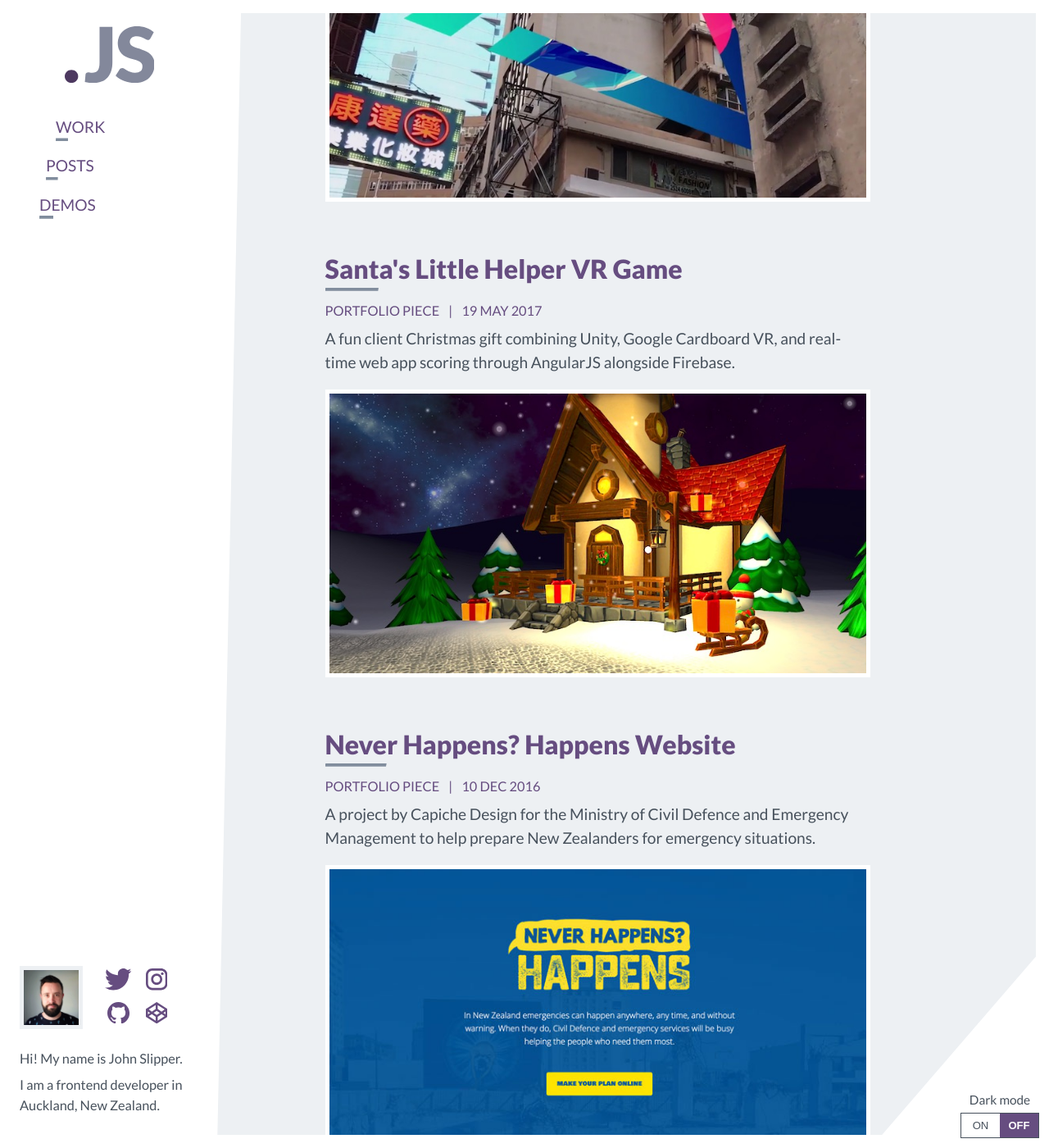
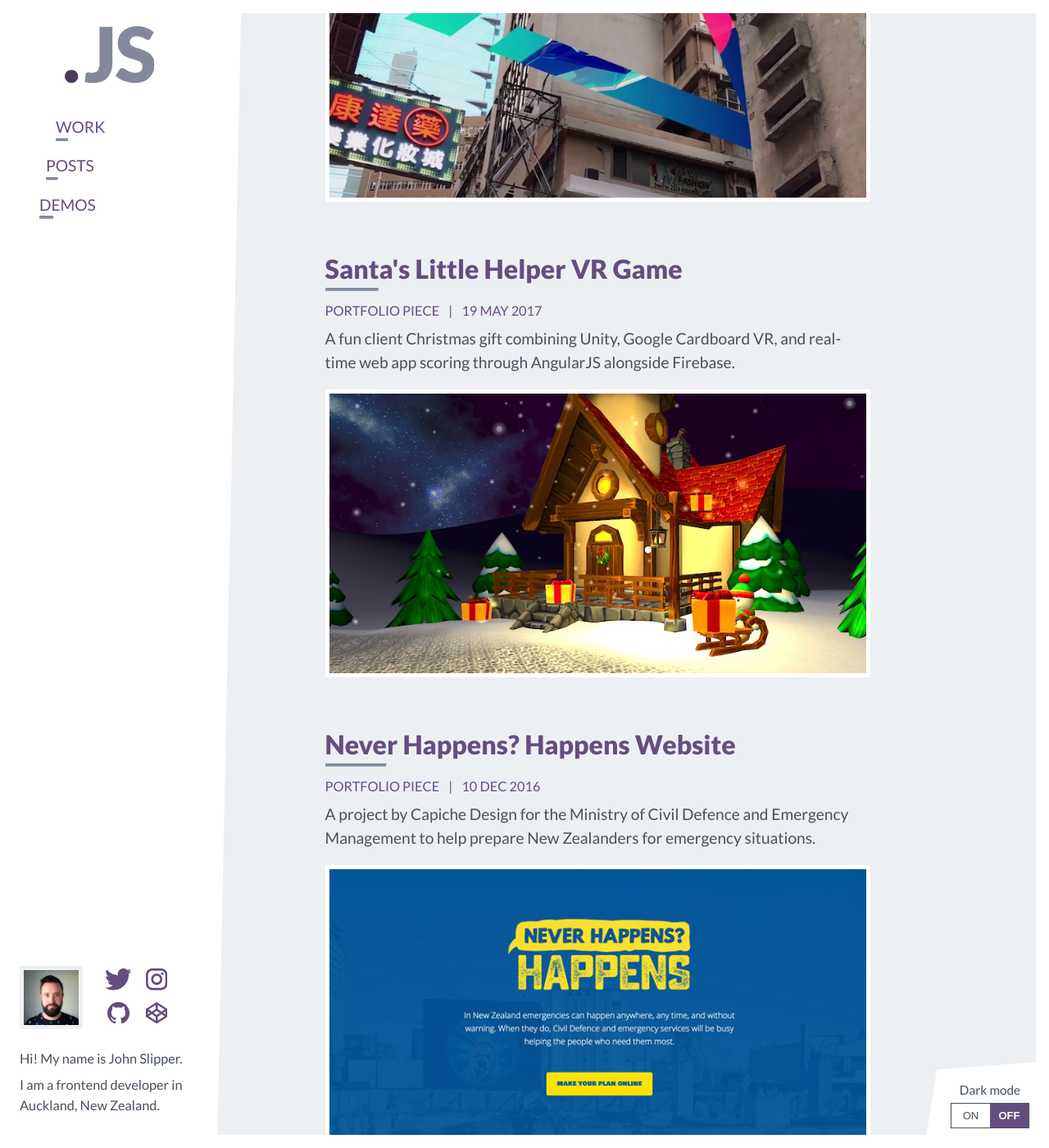
Before and after one commit to johnslipper/johnslipper.github.io, a Jekyll site: the page built from index.html, in a window 1280 px wide and 1400 px high, scrolled down 490 px. Shown: the whole window at 82% size. Built offline with Jekyll 4.4.1, drawn with Linux system fonts in a browser that asks for light colours.

Commit message:
Improved theme switcher styling for browsers that don't support shape clip paths

```diff
--- a/_sass/components/_footer.scss
+++ b/_sass/components/_footer.scss
@@ -17,27 +17,30 @@
         position: relative;
         z-index: 1;
     }
+
+    .theme-switcher {
+        margin-top: var(--spacing-4);
+    }
+
     @media (min-width: $breakpoints-3) {
         position: fixed;
         bottom: 0;
         right: 0;
-        width: 17%;
-        height: 18%;
+        padding: 1.5rem 1.5rem 1.5rem 2rem;
         background-color: var(--header-background-color);
-        clip-path: polygon(100% 100%, 100% 0px, 0% 100%);
-        display: flex;
-        align-items: flex-end;
+        clip-path: polygon(10% 10%, 100% 0%, 100% 100%, 0% 100%);
+
+        &::before {
+            display: none;
+        }
+
         .theme-switcher {
             text-align: center;
-            margin-left: auto;
+            margin-top: 0;
             font-size: 0.8em;
         }
         .about {
             display: none;
         }
     }
-
-    @media (min-width: $breakpoints-5) {
-        padding: var(--layout-wrapper-padding-sm);
-    }
 }
--- a/_sass/components/_theme-switcher.scss
+++ b/_sass/components/_theme-switcher.scss
@@ -1,5 +1,4 @@
 .theme-switcher {
-    margin-top: var(--spacing-4);
     font-size: 0.9em;
 
     > span,
```
